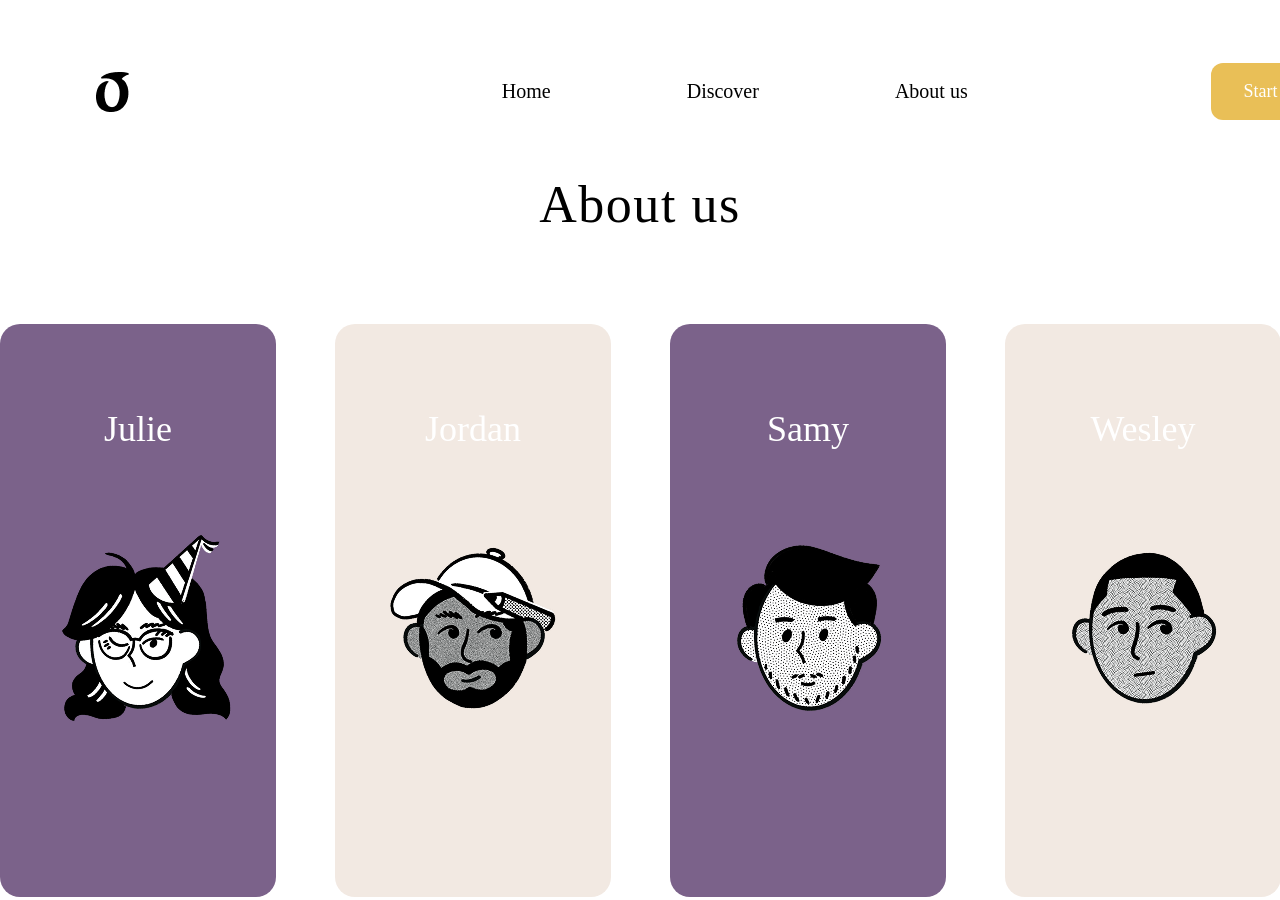
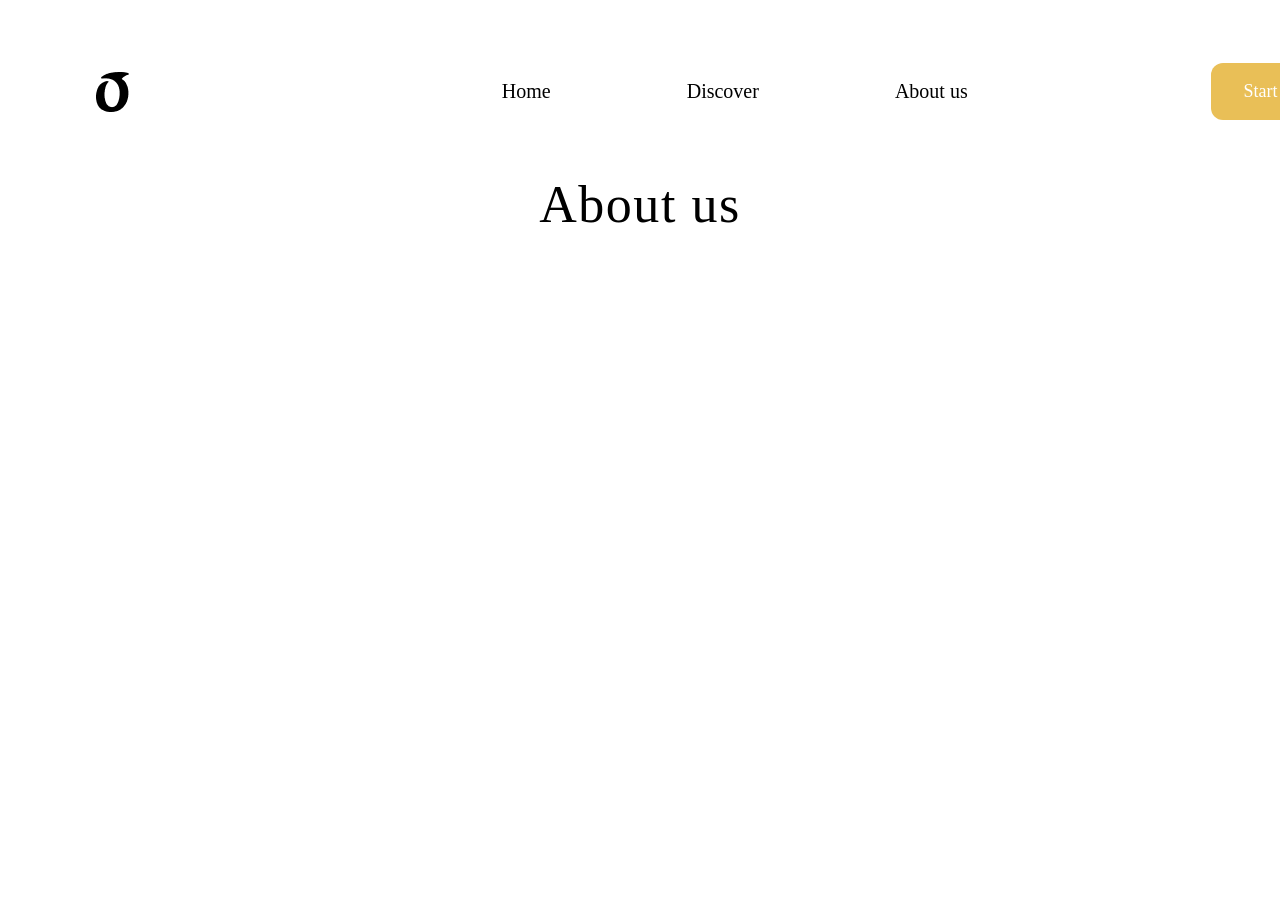
Before and after one commit to samychaby-oss/projet-site-vitrine, a plain HTML site: page about/about.html in a window 1280 px wide. Shown: the top 900 px of the page. Drawn offline with Linux system fonts and the light colour scheme; a web font is replaced by a local one.

```diff
--- a/about/about.html
+++ b/about/about.html
@@ -27,24 +27,6 @@
     <div class="main-content">
       <div class="about-1280">
         <div class="title">About us</div>
-        <div class="card-layout">
-          <div class="card purple">
-            <p class="card-name">Julie</p>
-            <div class="avatar-julie"></div>
-          </div>
-          <div class="card beige">
-            <p class="card-name">Jordan</p>
-            <div class="avatar-jordan"></div>
-          </div>
-          <div class="card purple">
-            <p class="card-name">Samy</p>
-            <div class="avatar-samy"></div>
-          </div>
-          <div class="card beige">
-            <p class="card-name">Wesley</p>
-            <div class="avatar-wesley"></div>
-          </div>
-        </div>
       </div>
     </div>
     <div class="footer-1280">
--- a/about/about_stylesheet.css
+++ b/about/about_stylesheet.css
@@ -101,91 +101,6 @@
   letter-spacing: 1.56px;
 }
 
-.card-layout {
-  display: flex;
-  align-items: center;
-  gap: 59px;
-  align-self: stretch;
-}
-
-.card {
-  border-radius: 20px;
-  display: flex;
-  width: 276px;
-  height: 477px;
-  padding: 48px 0;
-  flex-direction: column;
-  align-items: center;
-}
-
-.card-name {
-  width: 276px;
-  color: var(--white, #fff);
-  text-align: center;
-  font-family: Futura;
-  font-size: 36px;
-  font-style: normal;
-  font-weight: 500;
-  line-height: normal;
-
-  display: flex;
-  padding-bottom: 12px;
-  justify-content: center;
-  align-items: center;
-  gap: 8px;
-}
-
-.purple {
-  background: var(--main, #7b628a);
-}
-
-.beige {
-  background: var(--secondary, #f2e9e2);
-}
-
-.avatar-julie {
-  background-image: url(asset/card/about_us/avatar/transparent-Julie.png);
-  display: flex;
-  width: 260px;
-  height: 260px;
-  justify-content: center;
-  align-items: center;
-  flex-shrink: 0;
-  aspect-ratio: 1/1;
-}
-
-.avatar-jordan {
-  background-image: url(asset/card/about_us/avatar/transparent-jordan.png);
-  display: flex;
-  width: 260px;
-  height: 260px;
-  justify-content: center;
-  align-items: center;
-  flex-shrink: 0;
-  aspect-ratio: 1/1;
-}
-.avatar-samy {
-  background-image: url(asset/card/about_us/avatar/transparent-samy.png);
-  display: flex;
-  width: 260px;
-  height: 260px;
-  justify-content: center;
-  align-items: center;
-  flex-shrink: 0;
-  aspect-ratio: 1/1;
-}
-
-.avatar-wesley {
-  background-image: url(asset/card/about_us/avatar/transparent-wes.png);
-  display: flex;
-  width: 260px;
-  height: 260px;
-  justify-content: center;
-  align-items: center;
-  flex-shrink: 0;
-  aspect-ratio: 1/1;
-}
-
 .footer-1280 {
   background: var(--main, #7b628a);
 
```
